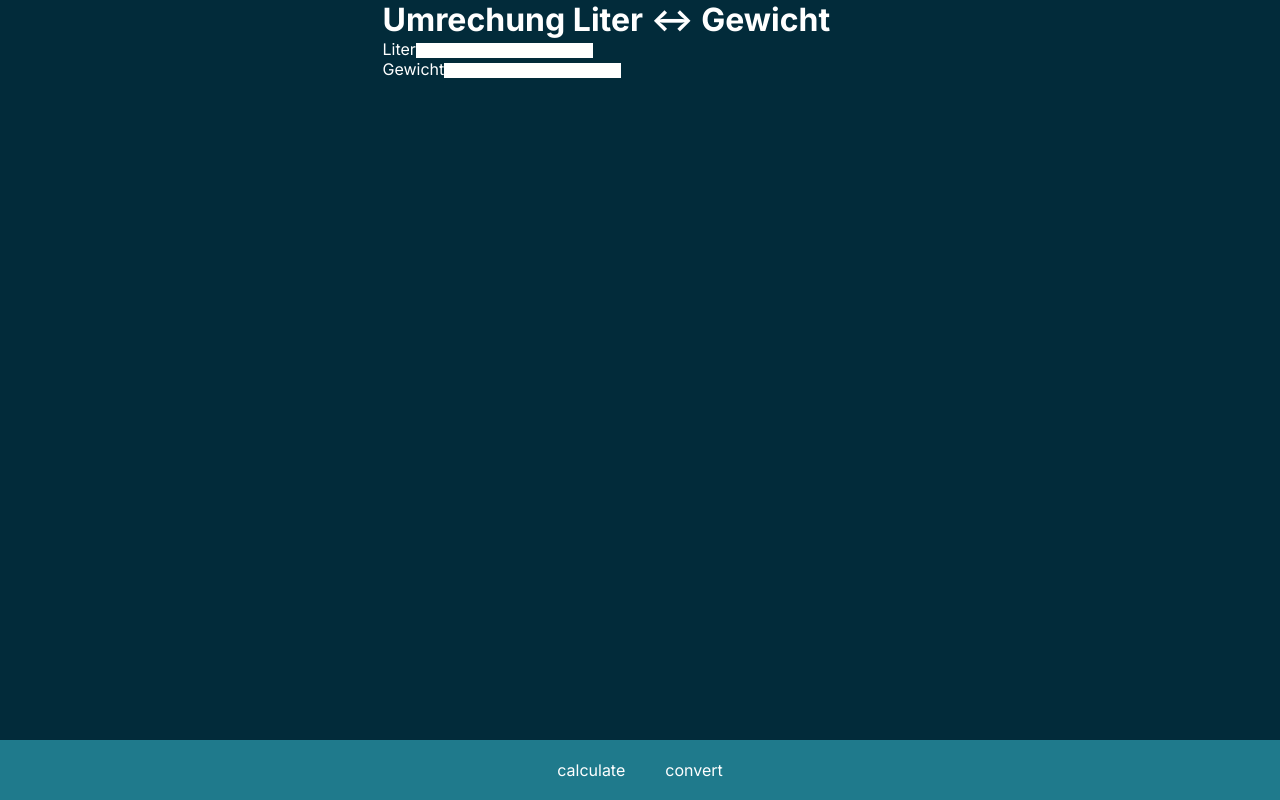
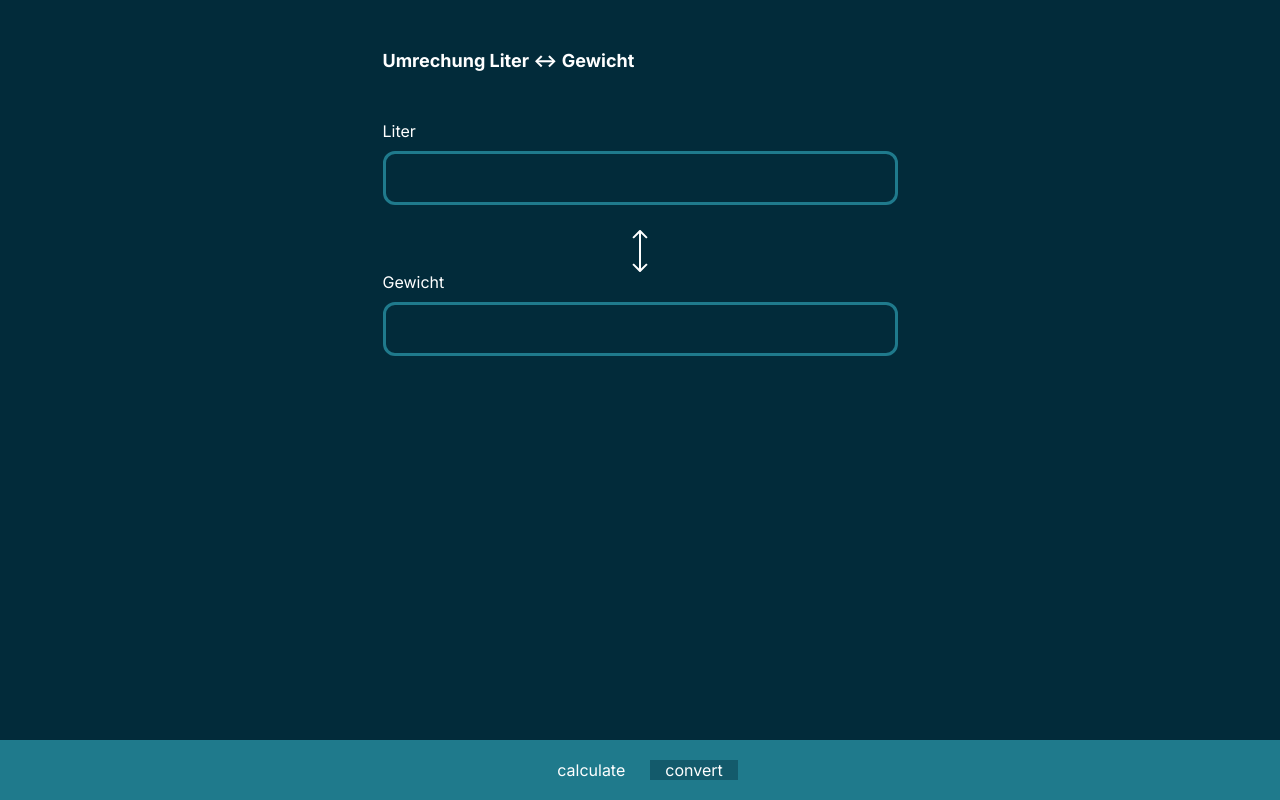
Before and after one commit to jankohlbach/flight-app, a Vue app: page /convert in a window 1280 px wide. Built offline with nearby package versions, Linux system fonts and the light colour scheme.

Commit message:
✨ add input field component

```diff
--- a/src/assets/styles/vars.scss
+++ b/src/assets/styles/vars.scss
@@ -1,6 +1,7 @@
 // colors
 $color-primary: #022B3A;
 $color-secondary: #1F7A8C;
+$color-grey: #E1E5F2;
 
 // type
 $font-primary: 'Inter', sans-serif;
--- a/src/components/BottomBar.vue
+++ b/src/components/BottomBar.vue
@@ -34,5 +34,9 @@ a {
   padding: 0 rem(15);
   color: #fff;
   text-decoration: none;
+
+  &.router-link-active {
+    background-color: rgba($color-primary, 0.4);
+  }
 }
 </style>
--- /dev/null
+++ b/src/components/InputField.vue
@@ -0,0 +1,47 @@
+<script setup lang="ts">
+defineProps<{
+  id: string;
+  label: string;
+  value: string;
+  inputHandler: (payload: Event) => void;
+}>();
+</script>
+
+<template>
+  <div class="form-field">
+    <label :for="id">{{ label }}</label>
+    <input
+      type="number"
+      :name="id"
+      :id="id"
+      :value="value"
+      @input="inputHandler"
+    />
+  </div>
+</template>
+
+<style lang="scss" scoped>
+@use "@/assets/styles/vars.scss" as *;
+@use "@/assets/styles/functions.scss" as *;
+
+.form-field {
+  display: flex;
+  flex-direction: column;
+  margin-bottom: rem(25);
+}
+
+label {
+  font-size: rem(16);
+}
+
+input {
+  padding: rem(15) rem(20);
+  margin-top: rem(10);
+  border: 3px solid $color-secondary;
+  border-radius: rem(12);
+  color: $color-grey;
+  font-size: rem(16);
+  background-color: transparent;
+  outline: none;
+}
+</style>
--- a/src/views/ConvertView.vue
+++ b/src/views/ConvertView.vue
@@ -1,5 +1,6 @@
 <script setup lang="ts">
 import { reactive } from "vue";
+import InputField from "@/components/InputField.vue";
 
 const state = reactive({
   gasLiter: 0,
@@ -11,38 +12,59 @@ const state = reactive({
   <div class="grid">
     <div class="content">
       <h1>Umrechung Liter &lt;-&gt; Gewicht</h1>
-      <div class="form-field">
-        <label for="gas-liter">Liter</label>
-        <input
-          type="number"
-          name="gas-liter"
-          id="gas-liter"
+
+      <InputField
+        :id="'gas-liter'"
+        :label="'Liter'"
         :value="state.gasLiter ? state.gasLiter.toFixed(2) : ''"
-          @input="(e) => {
+        :inputHandler="(e: Event) => {
           state.gasLiter = Number((e.target as HTMLInputElement | null)?.value)
           state.gasWeight = state.gasLiter * 0.72
         }"
       />
+
+      <div class="icon">
+        <svg
+          width="16"
+          height="42"
+          viewBox="0 0 16 42"
+          fill="none"
+          xmlns="http://www.w3.org/2000/svg"
+        >
+          <path
+            d="M8.70711 0.292893C8.31658 -0.0976311 7.68342 -0.0976311 7.29289 0.292893L0.928932 6.65685C0.538408 7.04738 0.538408 7.68054 0.928932 8.07107C1.31946 8.46159 1.95262 8.46159 2.34315 8.07107L8 2.41421L13.6569 8.07107C14.0474 8.46159 14.6805 8.46159 15.0711 8.07107C15.4616 7.68054 15.4616 7.04738 15.0711 6.65685L8.70711 0.292893ZM7.29289 41.7071C7.68342 42.0976 8.31658 42.0976 8.70711 41.7071L15.0711 35.3431C15.4616 34.9526 15.4616 34.3195 15.0711 33.9289C14.6805 33.5384 14.0474 33.5384 13.6569 33.9289L8 39.5858L2.34315 33.9289C1.95262 33.5384 1.31946 33.5384 0.928932 33.9289C0.538408 34.3195 0.538408 34.9526 0.928932 35.3431L7.29289 41.7071ZM7 1V41H9V1H7Z"
+            fill="white"
+          />
+        </svg>
       </div>
-      <div class="form-field">
-        <label for="gas-weight">Gewicht</label>
-        <input
-          type="number"
-          name="gas-weight"
-          id="gas-weight"
+
+      <InputField
+        :id="'gas-weight'"
+        :label="'Gewicht'"
         :value="state.gasWeight ? state.gasWeight.toFixed(2) : ''"
-          @input="(e) => {
+        :inputHandler="(e: Event) => {
           state.gasWeight = Number((e.target as HTMLInputElement | null)?.value)
           state.gasLiter = state.gasWeight / 0.72
         }"
       />
     </div>
   </div>
-  </div>
 </template>
 
 <style lang="scss" scoped>
+@use "@/assets/styles/functions.scss" as *;
+
 .content {
   grid-column: 2 / span 10;
 }
+
+h1 {
+  margin: rem(50) 0;
+  font-size: rem(18);
+}
+
+.icon {
+  display: flex;
+  justify-content: center;
+}
 </style>
```
Lines whose indentation alone changed are shown as unchanged.
